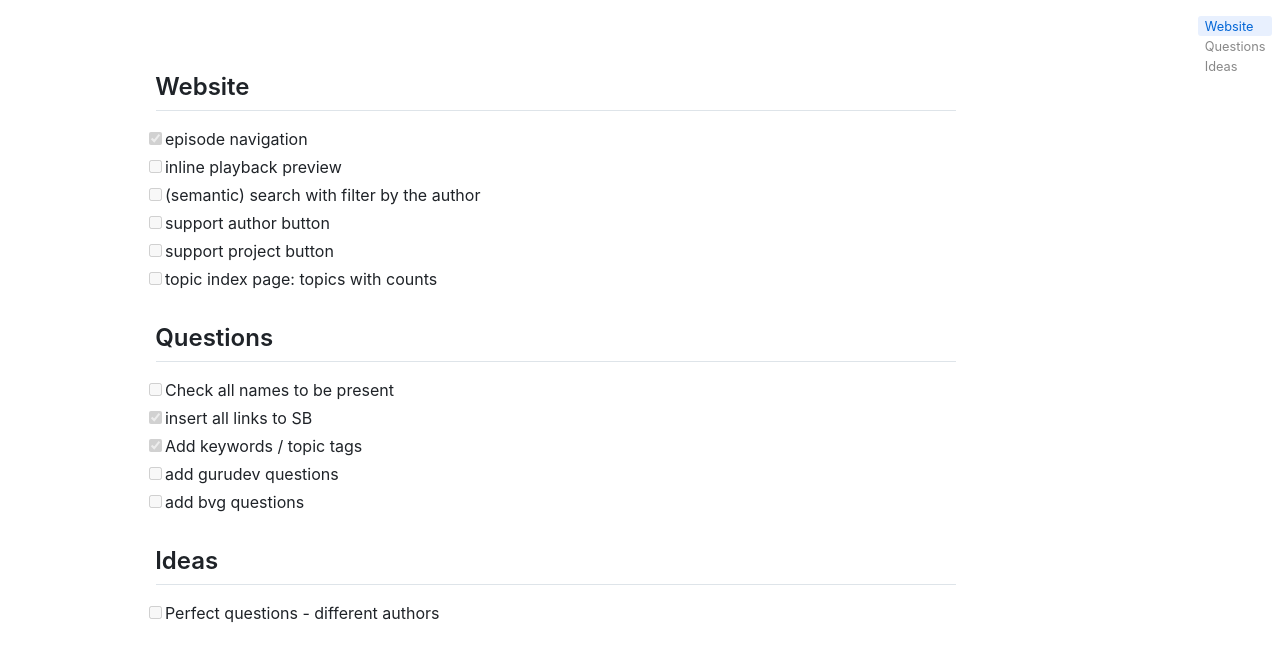
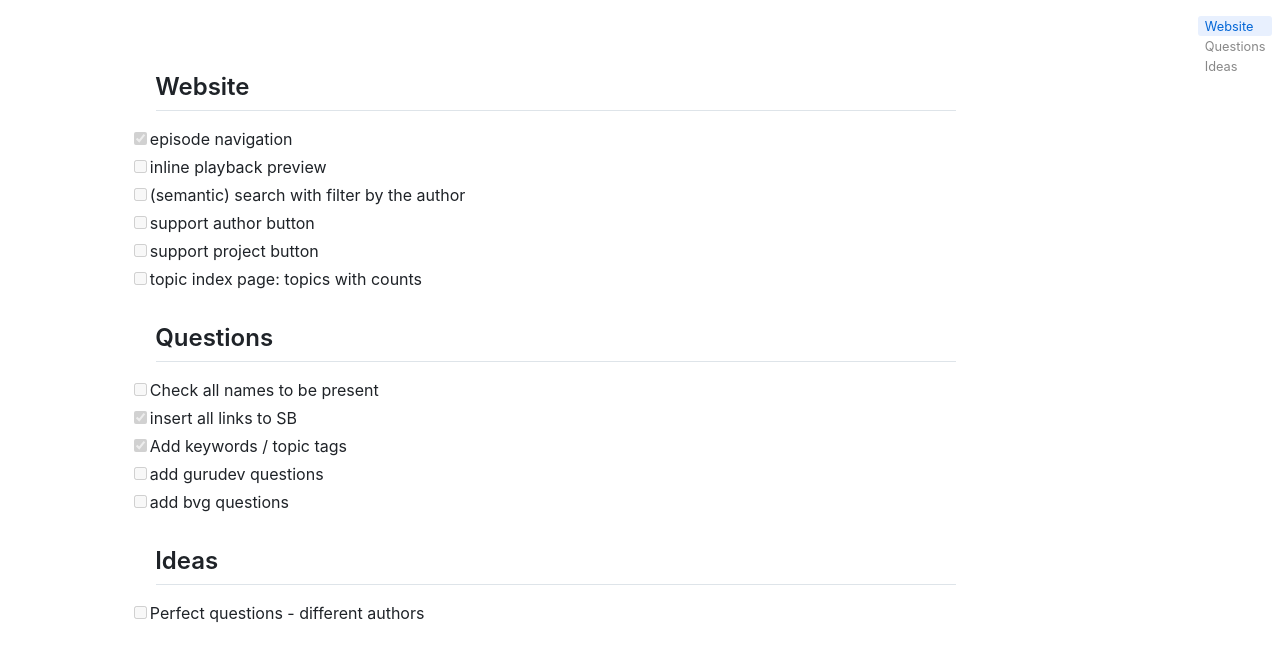
Before and after one commit to krishnized/questions, a Jekyll site: the page built from todo.md, in a window 1280 px wide. Shown: the top 662 px of the page. Built offline with Jekyll 4.4.1, drawn with Linux system fonts in a browser that asks for light colours; nearby versions of some CDN libraries; our own code applies the rules of GitHub Pages for plain Markdown files.

Commit message:
Enhance style

```diff
--- a/_layouts/default.html
+++ b/_layouts/default.html
@@ -66,7 +66,8 @@
       }
 
       ul {
-        padding-left: 1.5ch;
+        list-style: none;
+        padding-left: 0;
       }
     }
 
```
